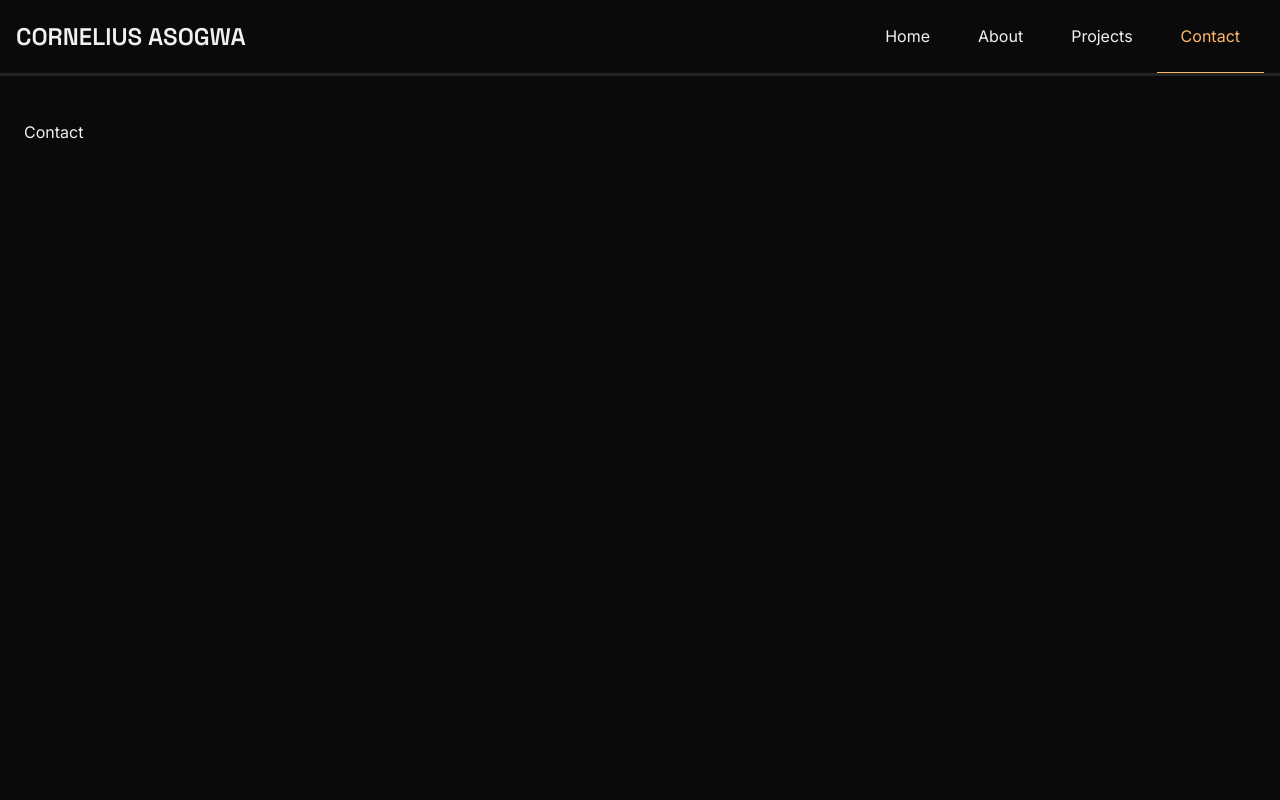
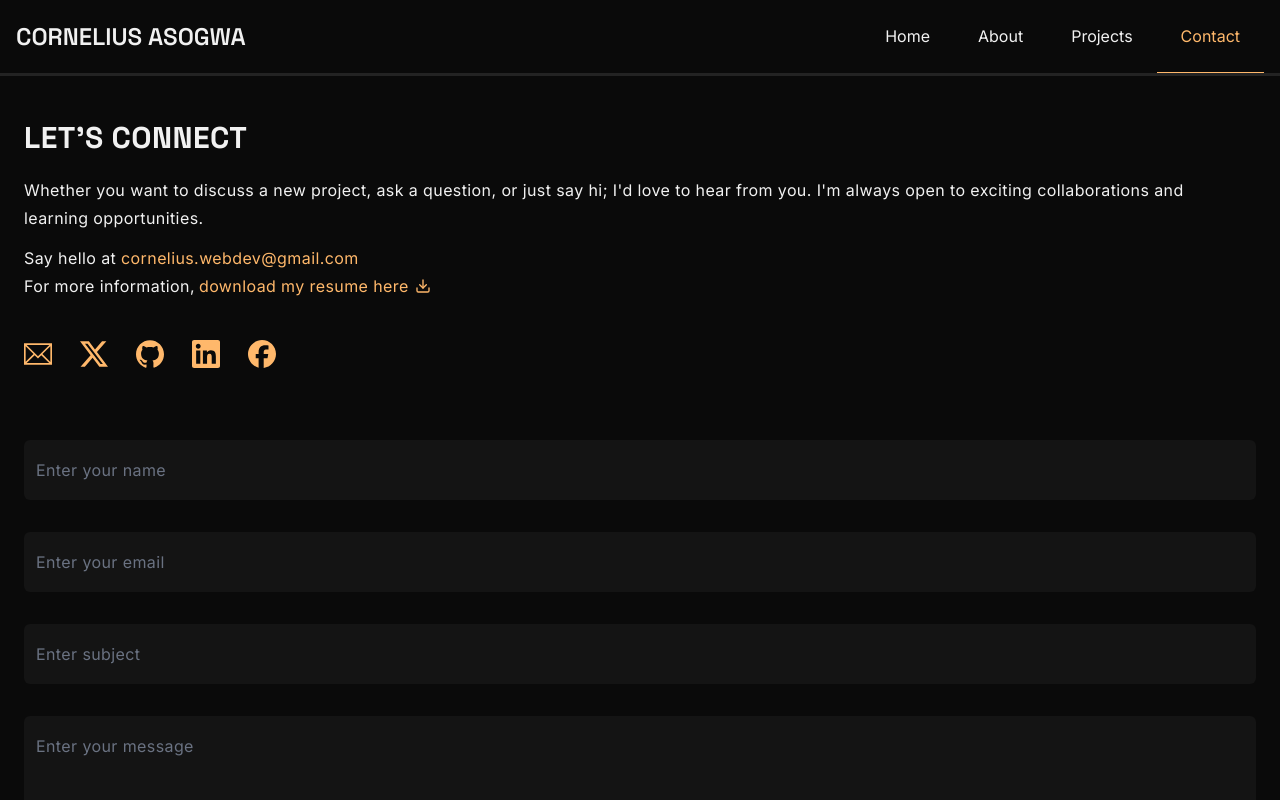
Before and after one commit to corneliusweb/my-portfolio, a Next.js app: page /contact in a window 1280 px wide. Shown: the top 800 px of the page. Built offline with nearby package versions, Linux system fonts and the light colour scheme; no server answers.

Commit message:
chore(resend): install react-email & implement email template for resend

```diff
--- a/app/(root)/about/page.tsx
+++ b/app/(root)/about/page.tsx
@@ -10,8 +10,9 @@ const About = () => {
 				My journey into web development began with a curiosity about how{' '}
 				<em>“The Web”</em> works. As I explored deeper, I didn't just find
 				answers; I fell in love with the craft itself. What started as
-				casual exploration quickly grew into a passion, then commitment to mastering the
-				tools and principles that power modern web experiences.
+				casual exploration quickly grew into a passion, then commitment to
+				mastering the tools and principles that power modern web
+				experiences.
 			</p>
 
 			<p className='leading-7 tracking-wide mt-4'>
@@ -43,8 +44,10 @@ const About = () => {
 				</li>
 				<li>
 					<strong>Minimalism:</strong> Building websites with{' '}
-					<em className='text-accent'>only what's essential</em>,
-					resulting in simple, fast, and reliable performance.
+					<em>
+						<strong>only what's essential</strong>
+					</em>
+					, resulting in simple, fast, and reliable performance.
 				</li>
 				<li>
 					<strong>User Experience:</strong> Designing intuitive interfaces
--- a/app/(root)/contact/page.tsx
+++ b/app/(root)/contact/page.tsx
@@ -1,6 +1,12 @@
+import { ContactSection } from '@/components';
+
 const Contact = () => {
-  return (
-    <div>Contact</div>
-  )
-}
-export default Contact
+	const introText =
+		"Whether you want to discuss a new project, ask a question, or just say hi; I'd love to hear from you. I'm always open to exciting collaborations and learning opportunities.";
+	return (
+		<div>
+			<ContactSection intro={introText} />
+		</div>
+	);
+};
+export default Contact;
--- a/app/actions/contact.ts
+++ b/app/actions/contact.ts
@@ -2,6 +2,7 @@
 
 import { Resend } from 'resend';
 import { ContactFormResponse } from '../types';
+import EmailTemplate from '@/components/EmailTemplate';
 
 const resend = new Resend(process.env.RESEND_API_KEY);
 
@@ -13,23 +14,16 @@ export const sendContactEmail = async (
 	const subject = formData.get('subject') as string;
 	const message = formData.get('message') as string;
 
-	if (!name || !email || !message) {
+	if (!name.trim() || !email.trim() || !message.trim()) {
 		return { success: false, error: 'Please fill all fields!' };
 	}
 
 	try {
 		await resend.emails.send({
 			from: 'onboarding@resend.dev',
-			to: 'jammybillz@gmail.com',
+			to: 'cornelius.webdev@gmail.com',
 			subject: `Portfolio Contact from ${name}`,
-			html: `
-        <h2>New Contact Form Message</h2>
-        <p><strong>From:</strong> ${name}</p>
-        <p><strong>Email:</strong> ${email}</p>
-        <p><strong>Subject:</strong> ${subject}</p>
-        <p><strong>Message:</strong></p>
-        <p>${message}</p>
-      `,
+			react: EmailTemplate({ name, email, subject, message }),
 		});
 
 		return { success: true };
--- a/app/globals.css
+++ b/app/globals.css
@@ -96,7 +96,7 @@
 	}
 
 	.contact-input {
-		@apply w-full px-3 py-5 rounded-md bg-card focus:outline-none placeholder-transparent focus:border focus:border-accent-dark;
+		@apply w-full px-3 py-4 rounded-md bg-card focus:outline-none placeholder-transparent focus:border focus:border-accent;
 	}
 
 	.contact-label {
--- a/components/ContactForm.tsx
+++ b/components/ContactForm.tsx
@@ -33,6 +33,9 @@ const ContactForm = () => {
 		}
 	};
 
+	// prohibited contact names
+	const bannedNames = ['johndoe', 'janedoe', 'test', 'unknown', 'admin'];
+
 	return (
 		<form onSubmit={handleSubmit(onSubmit)}>
 			<div
@@ -46,10 +49,12 @@ const ContactForm = () => {
 					<input
 						{...register('name', {
 							required: 'name is required',
+							setValueAs: (value) => value.trim(),
 							validate: (value) => {
 								if (
-									value.trim().toLowerCase() === 'johndoe' ||
-									'janedoe'
+									bannedNames.includes(
+										value.trim().toLowerCase().replace(/\s+/g, '')
+									)
 								) {
 									return 'Please use a real name!';
 								}
@@ -75,6 +80,7 @@ const ContactForm = () => {
 								value: /^\S+@\S+$/i,
 								message: 'Invalid email address',
 							},
+							setValueAs: (value) => value.trim(),
 							validate: (value) => {
 								if (value.includes('test')) {
 									return 'Please use a real email!';
@@ -92,6 +98,7 @@ const ContactForm = () => {
 					<input
 						{...register('subject', {
 							required: 'subject is required',
+							setValueAs: (value) => value.trim(),
 						})}
 						placeholder='Enter subject'
 						className='peer contact-input'
@@ -104,6 +111,7 @@ const ContactForm = () => {
 						{...register('message', {
 							required: 'message is required',
 							minLength: 5,
+							setValueAs: (value) => value.trim(),
 						})}
 						rows={6}
 						placeholder='Enter your message'
--- /dev/null
+++ b/components/EmailTemplate.tsx
@@ -0,0 +1,29 @@
+import { ContactFormData } from '@/app/types';
+import { Html, Body, Container, Text, Heading } from '@react-email/components';
+
+const EmailTemplate = ({ name, subject, email, message }: ContactFormData) => {
+	return (
+		<Html>
+			<Body
+				style={{ backgroundColor: '#fff', fontFamily: 'Arial, sans-serif' }}
+			>
+				<Container style={{ padding: '10px' }}>
+					<Heading style={{ color: '#0070f3', fontSize: '18px' }}>
+						New Message from{' '}
+						<span style={{ color: '#ffb86b', fontSize: '18px' }}>
+							{name}
+						</span>
+					</Heading>
+					<Text>
+						<strong>Email:</strong> {email}
+					</Text>
+					<Text>
+						<strong>Message:</strong>
+					</Text>
+					<Text>{message}</Text>
+				</Container>
+			</Body>
+		</Html>
+	);
+};
+export default EmailTemplate;
--- a/components/sections/ContactSection.tsx
+++ b/components/sections/ContactSection.tsx
@@ -2,16 +2,21 @@ import { LuDownload } from 'react-icons/lu';
 import ContactForm from '../ContactForm';
 import SocialLinks from '../SocialLinks';
 
-const ContactSection = () => {
+const ContactSection = ({ intro }: { intro?: string }) => {
 	return (
-		<section>
+		<section className='tracking-wide leading-7'>
 			<div>
 				<h2 className='section-heading'>Let's Connect</h2>
 
+				{intro && <p className='mb-3'>{intro}</p>}
+
 				<p>
 					Say hello at{' '}
-					<a href='mailto:jammybillz@gmail.com' className='text-accent'>
-						jammybillz@gmail.com
+					<a
+						href='mailto:cornelius.webdev@gmail.com'
+						className='text-accent'
+					>
+						cornelius.webdev@gmail.com
 					</a>
 				</p>
 
@@ -29,7 +34,7 @@ const ContactSection = () => {
 
 				<SocialLinks
 					IconClass='text-2xl text-accent hover:text-accent-hover'
-					ULClass='flex gap-7 mt-14 mb-18'
+					ULClass='flex gap-7 mt-10 mb-18'
 					size={28}
 				/>
 			</div>
--- a/package.json
+++ b/package.json
@@ -9,6 +9,7 @@
     "lint": "eslint"
   },
   "dependencies": {
+    "@react-email/components": "^1.0.0",
     "next": "16.0.1",
     "react": "19.2.0",
     "react-dom": "19.2.0",
```
Also changed, not shown: 1 other file (tests, documents, lock files or other folders).
